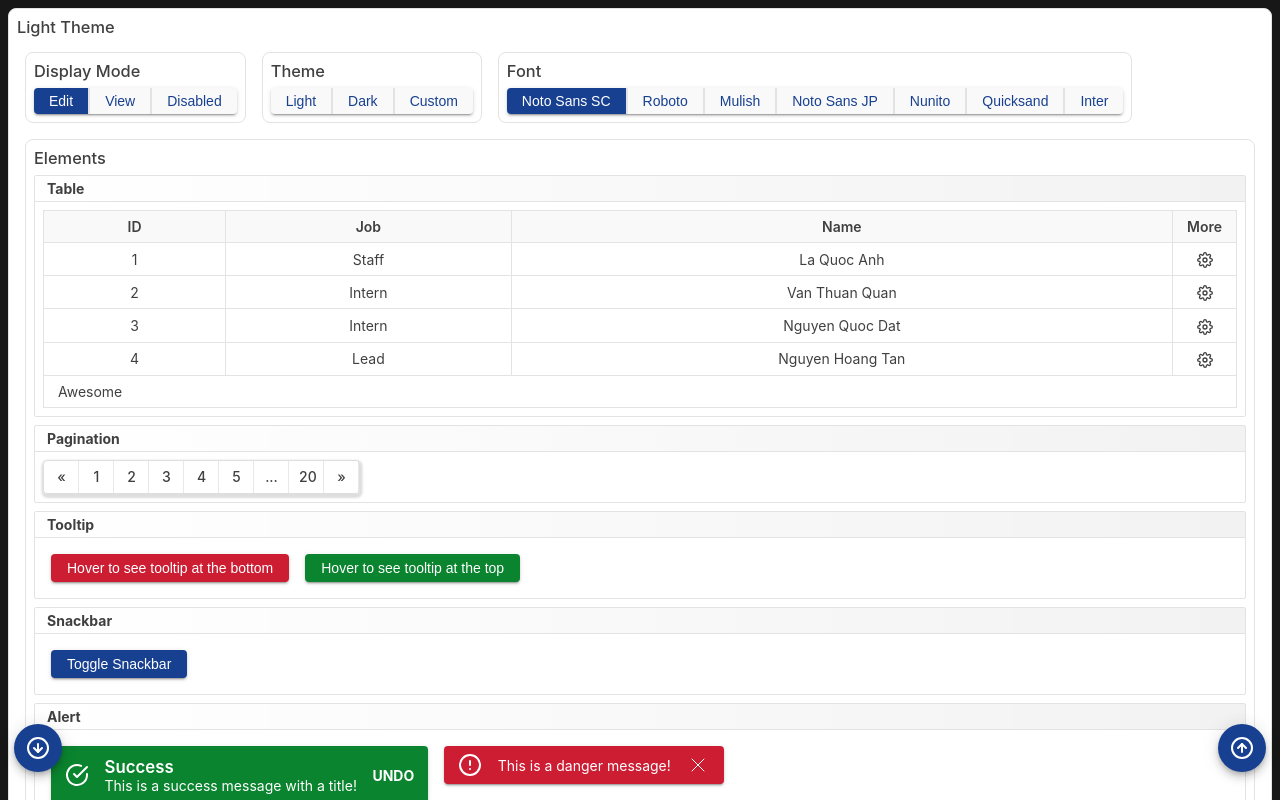
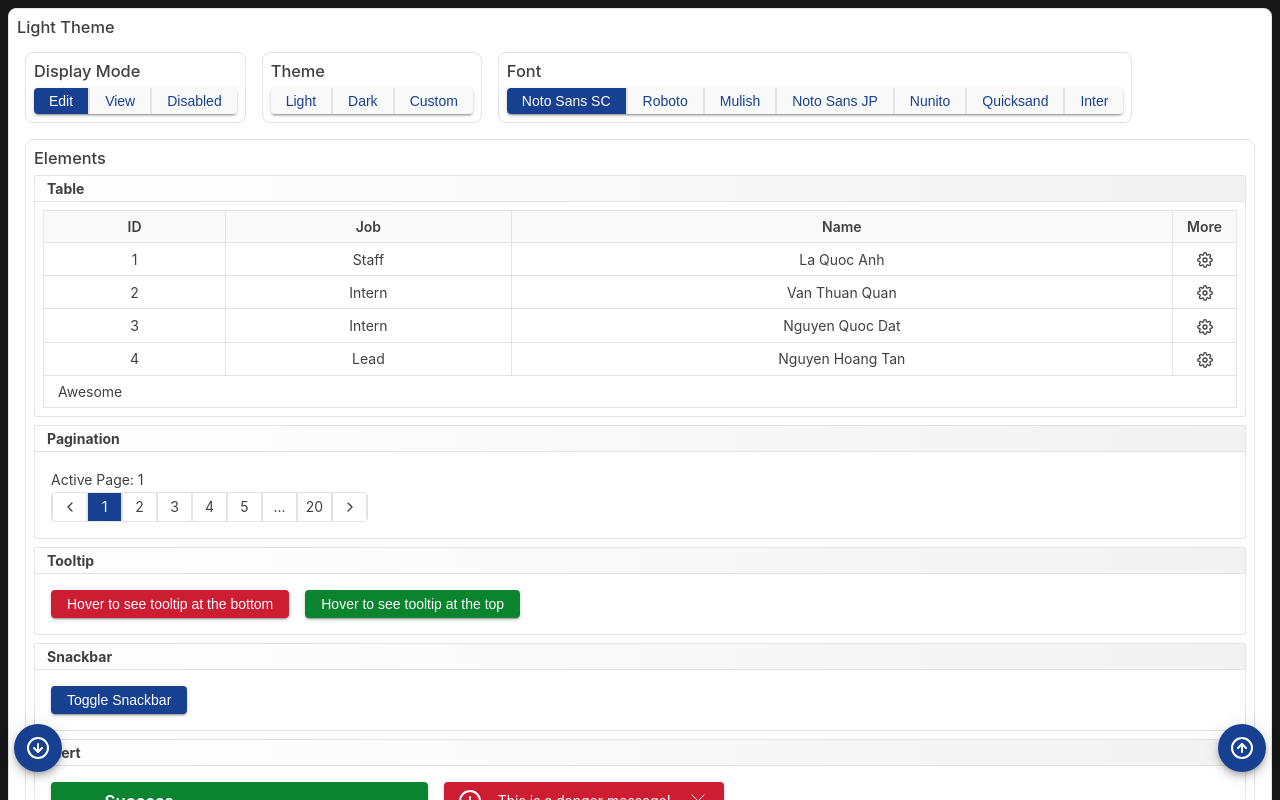
Before and after one commit to quanvan1999/ttg-react-component, a React (Create React App) app: page / in a window 1280 px wide. Shown: the top 800 px of the page. Built offline with nearby package versions, Linux system fonts and the light colour scheme.

Commit message:
finish pagination

```diff
--- a/src/Quanh.js
+++ b/src/Quanh.js
@@ -123,8 +123,11 @@ function Quanh() {
                 </Table>
               </Box>
 
-              <Box headline="Pagination">
-                <Pagination totalPage={20} boundary={1} sibling={1}  handleGetValue={(x) => setActivePage(x)} activePage={activePage} />
+              <Box headline="Pagination" block>
+                <Box.Item>
+                  <Label>{"Active Page: " + activePage}</Label>
+                  <Pagination totalPage={20} boundary={1} sibling={1} onSelect={(x) => setActivePage(x)} activePage={activePage} />
+                </Box.Item>
               </Box>
               <Box headline="Tooltip">
                 <Tooltip content="Useful animation about this button">
--- a/src/components/elements/Pagination.js
+++ b/src/components/elements/Pagination.js
@@ -2,83 +2,73 @@ import { useEffect, useState } from 'react'
 import styled from 'styled-components'
 import PropTypes from 'prop-types'
 
-const PaginationParent = styled.div`
-    font-size: ${props => props.theme.textSize[props.size] || "1rem" };
-    font-weight: ${props => props.theme.weight[props.fontWeight] || 500};
-    line-height: 1.6;
-    ul{
-        li:last-child>a {
-            border-radius: 0 3px 3px 0;
+const StyledSpan = styled.span`
+    display: flex;
+    align-items: center;
+    justify-content: center;
+    height: 100%;
+`
+
+const ChevLeft = () => {
+    return (
+        <StyledSpan>
+            <svg xmlns="http://www.w3.org/2000/svg" width={16} height={16} viewBox="0 0 24 24" fill="none" stroke="currentColor" stroke-width="2" stroke-linecap="round" stroke-linejoin="round" class="feather feather-chevron-left"><polyline points="15 18 9 12 15 6"></polyline></svg>
+        </StyledSpan>
+    )
 }
+const ChevRight = () => {
+    return (
+        <StyledSpan>
+            <svg xmlns="http://www.w3.org/2000/svg" width={16} height={16} viewBox="0 0 24 24" fill="none" stroke="currentColor" stroke-width="2" stroke-linecap="round" stroke-linejoin="round" class="feather feather-chevron-right"><polyline points="9 18 15 12 9 6"></polyline></svg>
+        </StyledSpan>
+    )
+}
+
+const Container = styled.ul`
+    display: ${props => props.stretch ? "flex" : "inline-flex"};
+    justify-content: center;
+    align-items: center;
+    border: 1px solid ${props => props.theme.color.border.primary};
+    border-radius: 4px;
+    overflow: hidden;
+
+`;
+const Item = styled.li`
+    cursor: pointer;
+    list-style: none;
+    text-align: center;
+    width: 2.5rem;
+    height: 2rem;
+    flex: 1;
+    line-height: 2rem;
+    border-left: 0.5px solid ${props => props.theme.color.border.primary};
+    border-right: 0.5px solid ${props => props.theme.color.border.primary};
+    user-select: none;
+    color: ${props => props.active ? props.theme.color.background.primary : props.theme.color.text.primary};
+    background: ${props => props.active ? props.theme.color.fill.primary : "transparent"};
+    &:hover{
+        background: ${props => props.active ? "auto" : props.theme.color.border.primary};
     }
 `;
-const PaginationPage = styled.div`
-    float: left;
-    border: 1px solid rgba(34,36,38,.15);
-    box-shadow: 0.5px 2px 2px 2px rgba(34,36,38,.15);
-    border-radius: .28571429rem;
-    overflow: hidden;
-
-    .active{
-        background: gray;
-    }
-`;
-const Ul = styled.ul`
-    display: flex;
-    float: left;
-    margin: 0;
-    padding: 0;
-`;
-const Li = styled.li`
-    list-style: none;
-    padding: 5px 10px;
-    background: none;
-    position: relative;
-    width: auto;
-    text-align: center;
-    width: 2.5em;
-    &:hover{
-        background: #eee;
-        cursor: pointer;
-        color: black;
-    }
-    &:active{
-        color: ${props => props.type === "contained" ? "var(--fillColor)" : props.type === "outline" ? "var(--textColor)" : "var(--lightFillColor)"};
-        background: ${props => props.type === "contained" ? "var(--textColor)" : props.type === "outline" ? "var(--fillColor)" : "transparent"};
-    }
-    &::before{
-        position: absolute;
-        content: '';
-        top: 0;
-        right: 0;
-        height: 100%;
-        width: 1px;
-        background: rgba(34,36,38,.1);
-    }
-`;
-const A = styled.a``;
 
 function Pagination(props){
-    let isDisabled = props.displayMode === "disabled" || props.disabled
-    var {totalPage, boundary, sibling, handleGetValue, activePage} = props
-    const [page, setPage] = useState(activePage)
-    const hanldeSetPage = (props)=>{
-        if(props !== "..."){
-            if(props <= 1){ setPage(1)}
-            else if(props >= totalPage){ setPage(totalPage)}
-            else{setPage(props)}
+    let {totalPage, boundary, sibling, onSelect, activePage} = props
+
+    const selectPage = (page)=>{
+        if(page === "...") return
+        else if(page <= 1) onSelect(1)
+        else if(page >= totalPage) onSelect(totalPage)
+        else onSelect(page)
     }
-    }
-    var data_middle = [];
-    var data_right = [];
-    var data_left = []
+
 
     const [paginationMid, setPaginationMid] = useState([])
     const [paginationLeft, setPaginationLeft] = useState([])
     const [paginationRight, setPaginationRight] = useState([])
 
     useEffect(()=>{
-        handleGetValue(page)
+        let data_middle = [], data_right = [], data_left = []
+
         if(boundary && sibling){
             // lay so page
             for(let i=1; i <= totalPage; i++){
@@ -89,13 +79,13 @@ function Pagination(props){
         }
 
         // set lại pagination nếu totalPage > 10
-        if(totalPage <= 10){
+        if (totalPage <= 10) {
             setPaginationMid(data_middle)
             setPaginationLeft(data_left)
             setPaginationRight(data_right)
-        }else{
+        } else {
             let lefttemp = [], righttemp = [], midtemp = []
-            if(page <= boundary + sibling + 1){
+            if(activePage <= boundary + sibling + 1){
                 lefttemp = data_left
                 for(let i=boundary+1; i<=(boundary + 1 + sibling*2 + 1); i++){
                     midtemp.push(i)
@@ -103,11 +93,11 @@ function Pagination(props){
                 midtemp.push("...")
                 righttemp = data_right
             }
-            else if(page >= (boundary + sibling - 1) && page <= (totalPage - sibling - boundary - 1)){
+            else if(activePage >= (boundary + sibling - 1) && activePage <= (totalPage - sibling - boundary - 1)){
                 lefttemp = data_left
                 righttemp = data_right
                 midtemp.push("...")
-                for(let i=(page - sibling); i<=(page+sibling); i++){
+                for(let i=(activePage - sibling); i<=(activePage+sibling); i++){
                     midtemp.push(i)
                 }
                 midtemp.push("...")
@@ -124,44 +114,40 @@ function Pagination(props){
             setPaginationMid(midtemp)
             setPaginationRight(righttemp)
         }
-    },[page])
+    },[activePage, boundary, sibling, totalPage])
 
     return(
-        <PaginationParent disabled={isDisabled}>
-            <PaginationPage>
-                <Ul>
-                    <Li onClick={()=>hanldeSetPage(page - 1)}><A>«</A></Li>
+        <Container>
+            <Item onClick={()=>selectPage(activePage - 1)}><ChevLeft/></Item>
             {
                 paginationLeft.map((value, index)=>{
                     return(
-                                <Li key={index} onClick={()=>hanldeSetPage(value)} value={value}>
-                                    <A>{value}</A>
-                                </Li>
+                        <Item key={index} onClick={()=>selectPage(value)} value={value} active={value === activePage}>
+                            {value}
+                        </Item>
                     )
                 })
             }
             {
                 paginationMid.map((value, index)=>{
                     return(
-                                <Li key={index} onClick={()=>hanldeSetPage(value)} value={value}>
-                                    <A>{value}</A>
-                                </Li>
+                        <Item key={index} onClick={()=>selectPage(value)} value={value} active={value === activePage}>
+                            {value}
+                        </Item>
                     )
                 })
             }
             {
                 paginationRight.map((value, index)=>{
                     return(
-                                <Li key={index} onClick={()=>hanldeSetPage(value)} value={value}>
-                                    <A>{value}</A>
-                                </Li>
+                        <Item key={index} onClick={()=>selectPage(value)} value={value} active={value === activePage}>
+                            {value}
+                        </Item>
                     )
                 })
             }
-                    <Li onClick={()=>hanldeSetPage(page + 1)}><A>»</A></Li>
-                </Ul>
-            </PaginationPage>
-        </PaginationParent>
+            <Item onClick={()=>selectPage(activePage + 1)}><ChevRight/></Item>
+        </Container>
     )
 }
 
```
Also changed, not shown: 1 other file (tests, documents, lock files or other folders). Lines whose indentation alone changed are shown as unchanged.
